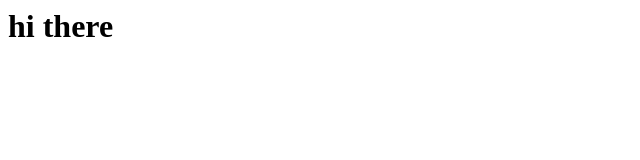
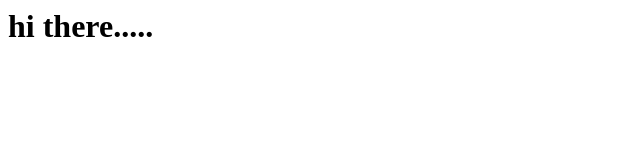
Before and after one commit to terrywbradyC9/amplify-test, a website: page index.html in a window 1280 px wide. Shown: the full height of the page, 0-640 px from the left. Drawn offline with Linux system fonts and the light colour scheme.

Commit message:
Update index.html

```diff
--- a/index.html
+++ b/index.html
@@ -1,5 +1,5 @@
 <html>
   <body>
-    <h1>hi there</h1>
+    <h1>hi there.....</h1>
   </body>
 </html>
```
